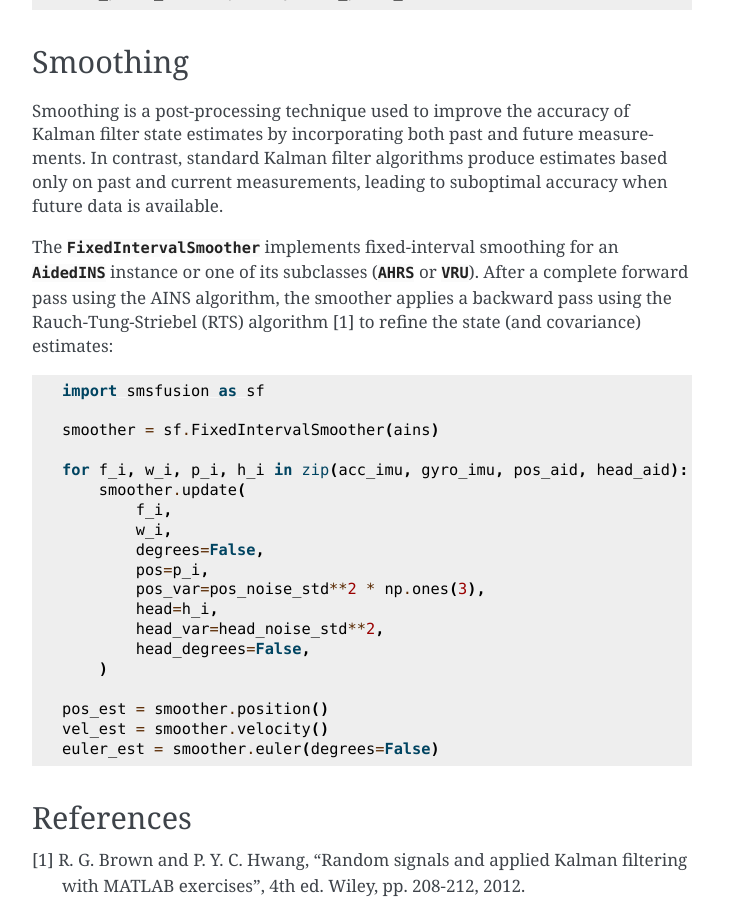
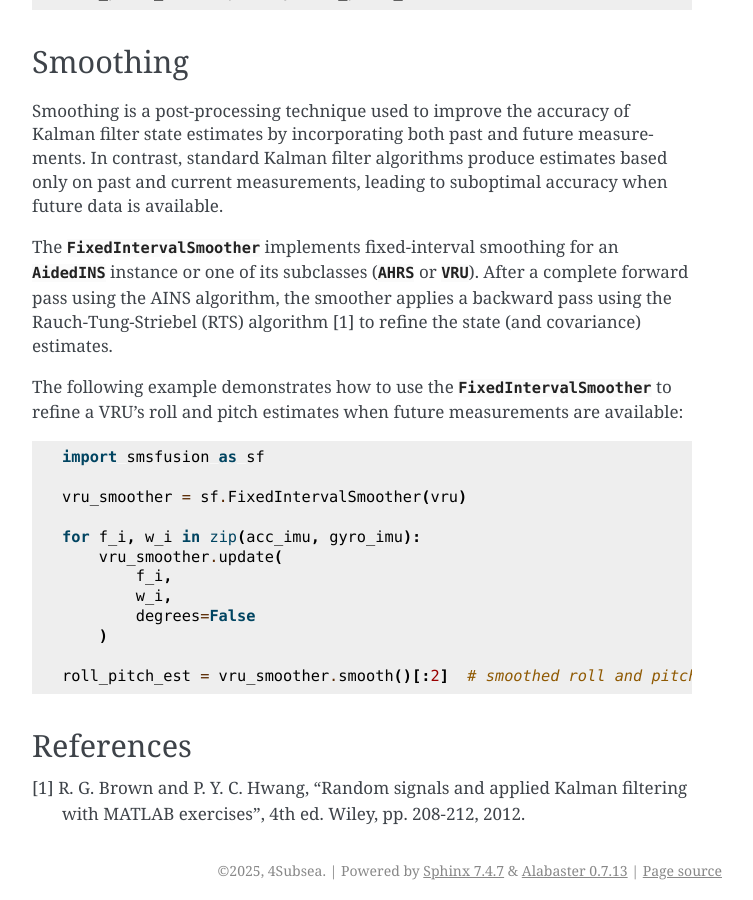
Before and after one commit to 4Subsea/smsfusion-python, a Sphinx documentation site: the page built from docs/user_guide/quickstart.rst, in a window 1280 px wide and 900 px high, scrolled down 5403 px. Shown: the whole window, without its empty margins (388-1141 px from the left). Built offline with Sphinx 7.4.7, drawn with Linux system fonts in a browser that asks for light colours.

Commit message:
VRU example

```diff
--- a/docs/user_guide/quickstart.rst
+++ b/docs/user_guide/quickstart.rst
@@ -256,29 +256,26 @@ The :class:`~smsfusion.FixedIntervalSmoother` implements fixed-interval smoothin
 for an :class:`~smsfusion.AidedINS` instance or one of its subclasses (:class:`~smsfusion.AHRS`
 or :class:`~smsfusion.VRU`). After a complete forward pass using the AINS algorithm,
 the smoother applies a backward pass using the Rauch-Tung-Striebel (RTS) algorithm [1]
-to refine the state (and covariance) estimates:
+to refine the state (and covariance) estimates.
+
+The following example demonstrates how to use the :class:`~smsfusion.FixedIntervalSmoother`
+to refine a VRU's roll and pitch estimates when future measurements are available:
+
 
 .. code-block:: python
 
     import smsfusion as sf
 
-    smoother = sf.FixedIntervalSmoother(ains)
+    vru_smoother = sf.FixedIntervalSmoother(vru)
 
-    for f_i, w_i, p_i, h_i in zip(acc_imu, gyro_imu, pos_aid, head_aid):
-        smoother.update(
+    for f_i, w_i in zip(acc_imu, gyro_imu):
+        vru_smoother.update(
             f_i,
             w_i,
-            degrees=False,
-            pos=p_i,
-            pos_var=pos_noise_std**2 * np.ones(3),
-            head=h_i,
-            head_var=head_noise_std**2,
-            head_degrees=False,
+            degrees=False
         )
 
-    pos_est = smoother.position()
-    vel_est = smoother.velocity()
-    euler_est = smoother.euler(degrees=False)
+    roll_pitch_est = vru_smoother.smooth()[:2]  # smoothed roll and pitch estimates
 
 
 References
```
